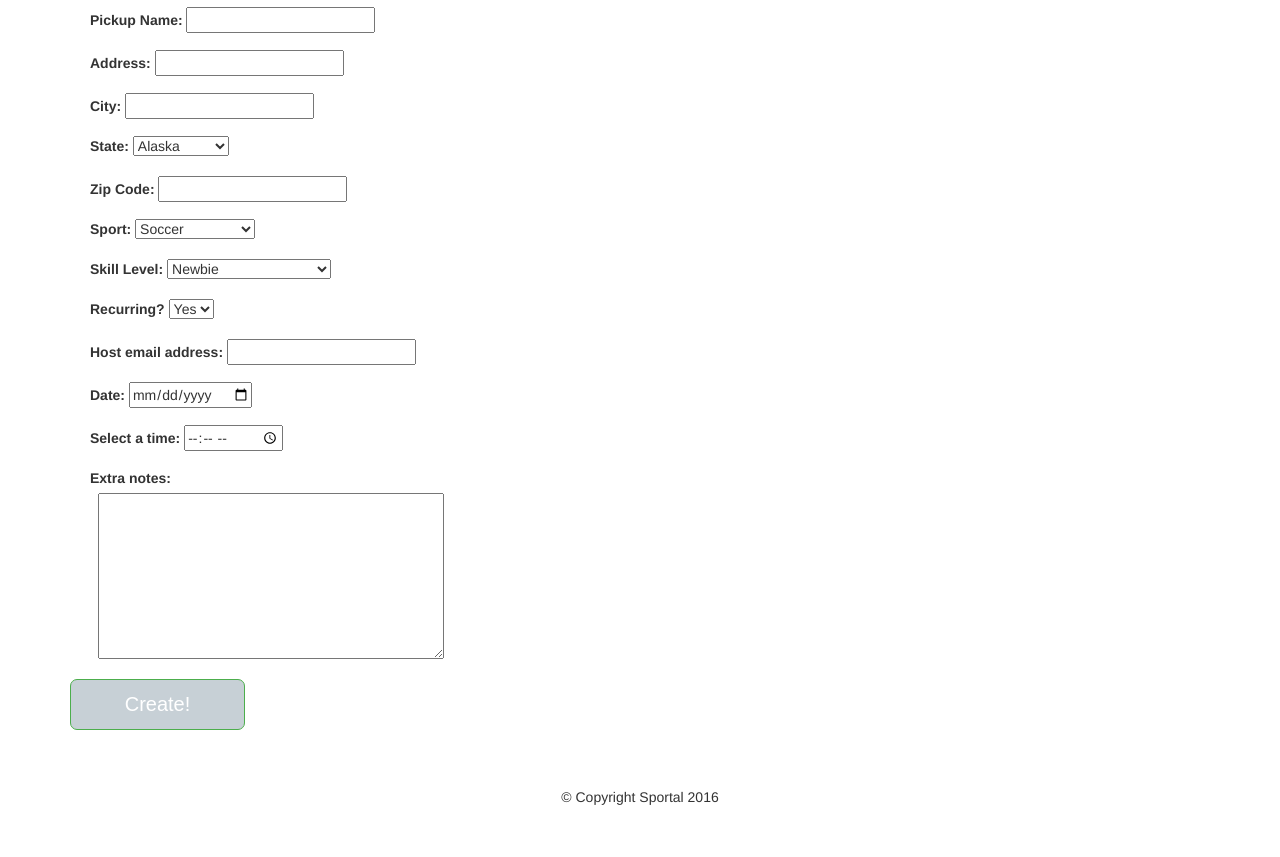
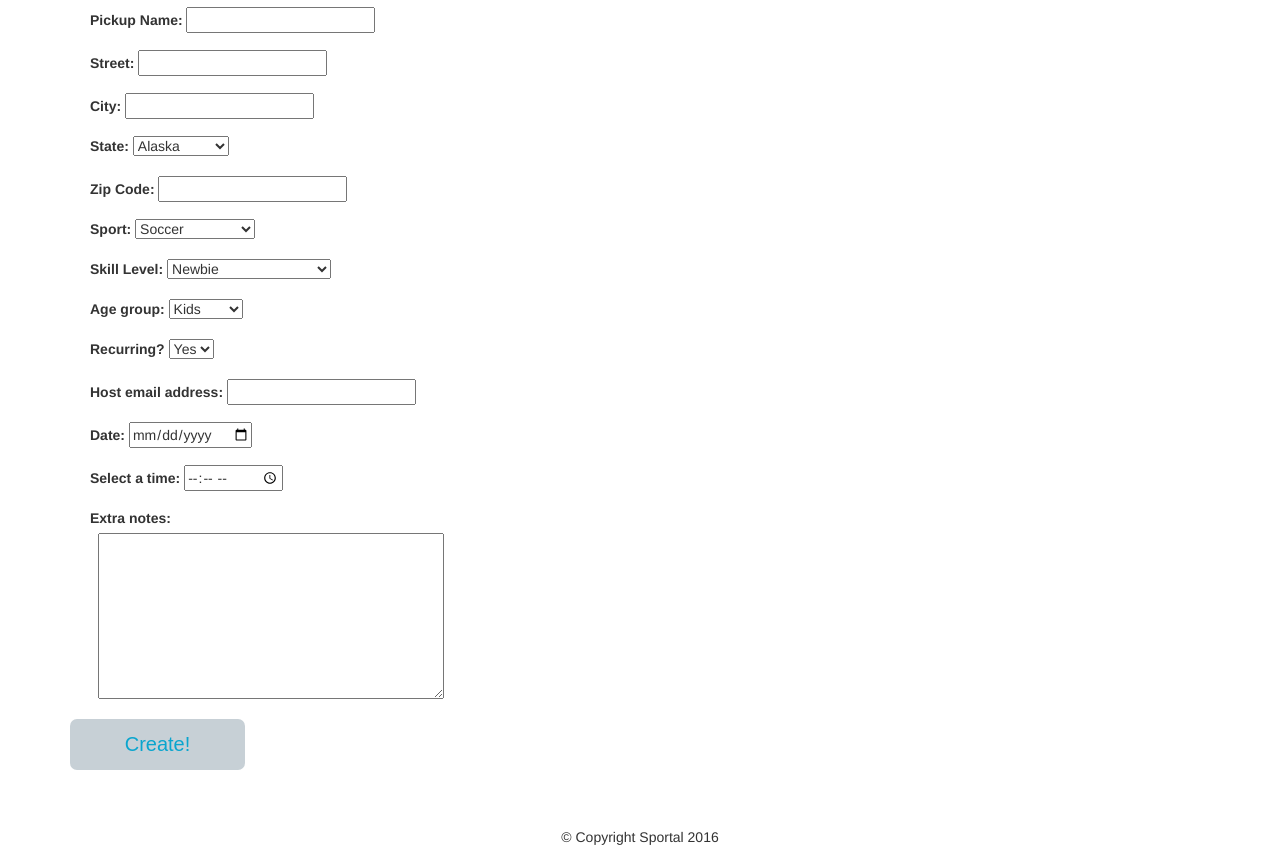
Before and after one commit to adamrr724/Master-Sportal-Repo-JS-HTML, a plain HTML site: page html/pickupcreate.html in a window 1280 px wide. Shown: the part 128-985 px from the top of the page. Before the commit the page ends 945 px from the top, so only its background shows below. Drawn offline with Linux system fonts and the light colour scheme; some packages are replaced by stand-ins of ours.

Commit message:
add age to createpickup and fix notes bug

```diff
--- a/html/pickupcreate.html
+++ b/html/pickupcreate.html
@@ -24,8 +24,8 @@
               <label for="name">Pickup Name: </label>
               <input type="text" class="new-event-name">
             </div>
-            <div class="form-group"> <!--address-->
-              <label for="address">Address: </label>
+            <div class="form-group"> <!--street address-->
+              <label for="address">Street: </label>
               <input type="text" class="address">
             </div>
             <div class="form-group"> <!--city-->
@@ -68,6 +68,14 @@
                 <option value="all-levels">All skill levels welcome</option>
               </select>
             </div>
+            <div class="form-group"> <!--age-->
+              <label for="age">Age group: </label>
+              <select class="age">
+                <option value="kids">Kids</option>
+                <option value="adults">Adults</option>
+                <option value="all-ages">All Ages</option>
+              </select>
+            </div>
             <!-- <div class="form-group">
               <label for="public">Public event?</label>
               <select class="public">
@@ -99,11 +107,11 @@
 
             <div class="form-group"> <!--notes-->
               <label for="notes">Extra notes: </label>
-              <div class="">
-                <textarea name="notes" rows="8" cols="40"></textarea>
+              <div>
+                <textarea class="notes" name="notes" rows="8" cols="40"></textarea>
               </div>
             </div>
-            <button type="submit" class="btn btn-success" name="button">Create!</button>
+            <button type="submit" class="btn myButtonP" name="button">Create!</button>
           </form>
         </div> <!--end column 1-->
         <div id="map"> <!-- map -->
--- a/js/createpickup.js
+++ b/js/createpickup.js
@@ -1,8 +1,9 @@
 /***** Pickup Game Object gets info from user input *****/
-function PickupGame(namePickupGame, sport, skill, recurring, notes, contact) {
+function PickupGame(namePickupGame, sport, skill, age, recurring, notes, contact) {
   this.namePickupGame = namePickupGame;
   this.sport = sport;
   this.skill = skill;
+  this.age = age;
   this.gameLocation = [];
   this.date = [];
   this.recurring = recurring;
@@ -46,10 +47,12 @@ $(document).ready(function() {
   var name = $("input.new-event-name").val();
   var sport = $("select.sport-type").val();
   var skill = $("select.skill-level").val();
+  var age = $("select.age").val();
   var recurring = $("select.recurring").val();
   var notes = $("textarea.notes").val();
   var contact = $("input.host-email").val();
-  var newPickup = new PickupGame (name, sport, skill, recurring, notes, contact);
+  console.log(notes);
+  var newPickup = new PickupGame (name, sport, skill, age, recurring, notes, contact);
 
   /**** Get location section ****/
   var street = $("input.address").val();
```
